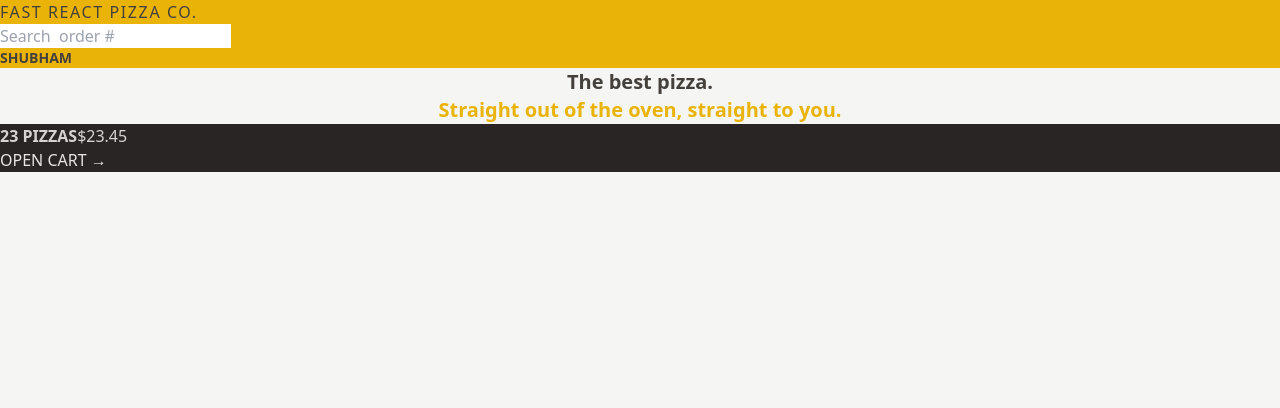
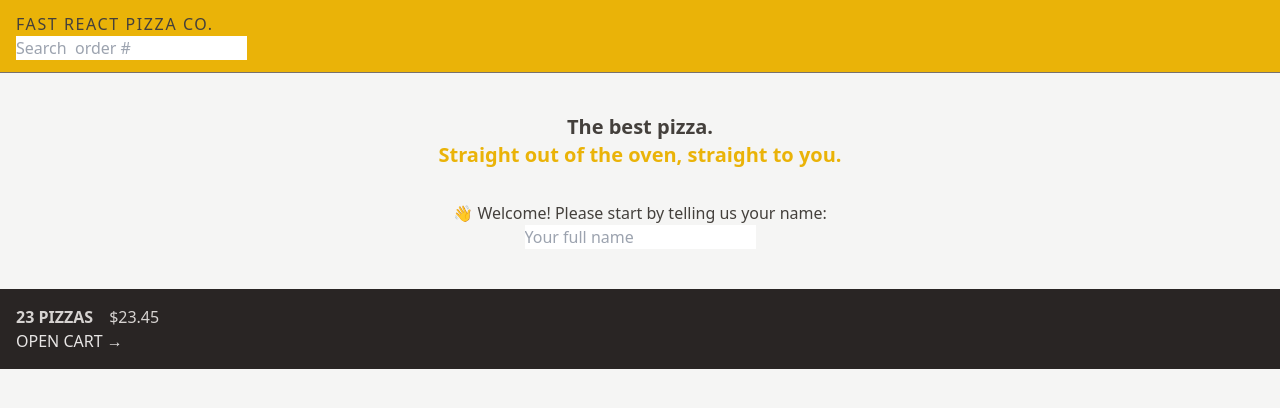
Before and after one commit to shubham4132/fast-react-pizza, a React (Vite) app: page / in a window 1280 px wide. Shown: the top 408 px of the page. Built offline with nearby package versions, Linux system fonts and the light colour scheme.

Commit message:
Learning The Box Model border padding spacing margin using tailwind

```diff
--- a/src/features/cart/CartOverview.jsx
+++ b/src/features/cart/CartOverview.jsx
@@ -1,8 +1,8 @@
 import { Link } from 'react-router-dom'
 function CartOverview() {
     return (
-        <div className="bg-stone-800 uppercase text-stone-200">
-            <p className="text-stone-300">
+        <div className="bg-stone-800 p-4 uppercase text-stone-200">
+            <p className="space-x-4 text-stone-300">
                 <span className="font-semibold">23 pizzas</span>
                 <span>$23.45</span>
             </p>
--- a/src/features/user/Username.jsx
+++ b/src/features/user/Username.jsx
@@ -1,5 +1,5 @@
 function Username() {
-    return <div className="text-sm font-semibold">Shubham</div>
+    return <div className="hidden text-sm font-semibold">Shubham</div>
 }
 
 export default Username
--- a/src/ui/Header.jsx
+++ b/src/ui/Header.jsx
@@ -3,7 +3,7 @@
 import Username from '../features/user/Username'
 function Header() {
     return (
-        <header className="bg-yellow-500 uppercase">
+        <header className="border-b border-stone-500 bg-yellow-500 px-4 py-3 uppercase">
             <Link to="/" className="tracking-widest">
                 Fast React Pizza Co.
             </Link>
--- a/src/ui/Home.jsx
+++ b/src/ui/Home.jsx
@@ -1,13 +1,15 @@
+import CreateUser from '../features/user/CreateUser'
 function Home() {
     return (
-        <div>
-            <h1 className="text-center text-xl font-semibold ">
+        <div className="my-10 text-center">
+            <h1 className="mb-8  text-xl  font-semibold">
                 The best pizza.
                 <br />
                 <span className="text-yellow-500">
                     Straight out of the oven, straight to you.
                 </span>
             </h1>
+            <CreateUser />
         </div>
     )
 }
```
